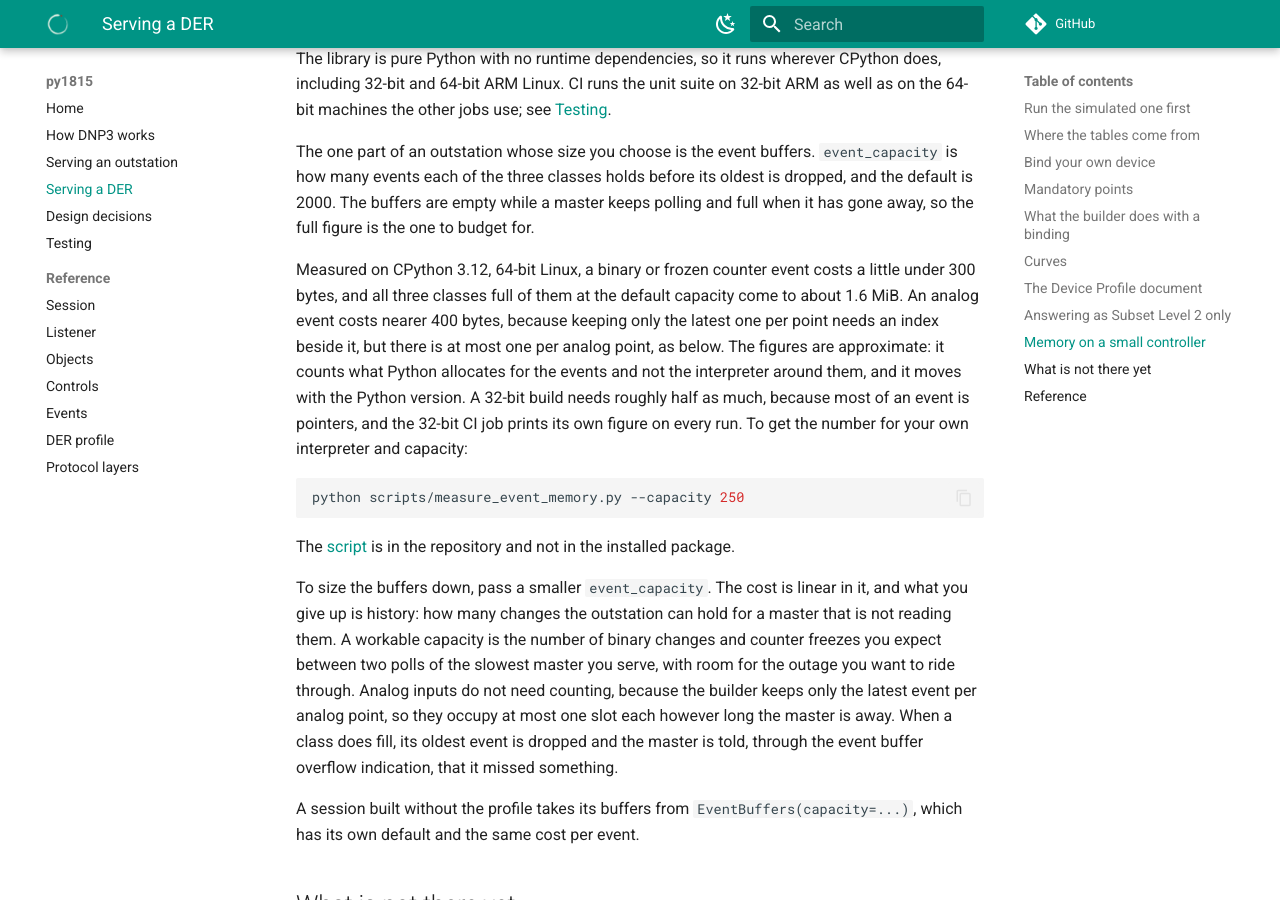
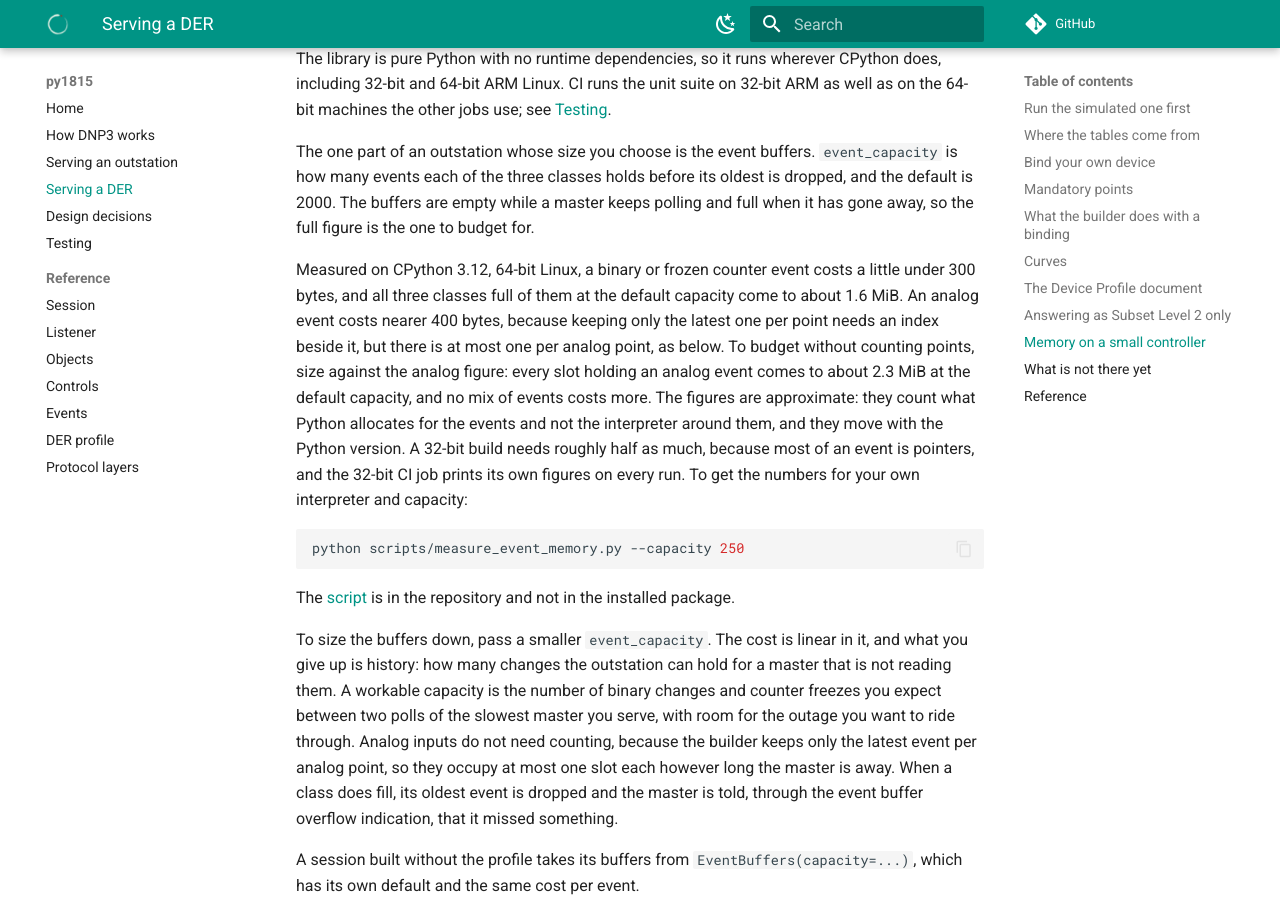
Before and after one commit to DERSecurity/py1815, an MkDocs documentation site: the page built from docs/der.md, in a window 1280 px wide and 900 px high, scrolled down 5590 px. Built offline with MkDocs 1.6.1 and Material for MkDocs 9.7.7, drawn with Linux system fonts in a browser that asks for light colours; comment, search, counter and statistics services are not loaded.

Commit message:
Name the analog figure as the one to size the event buffers against
The memory section gave the cost of a full buffer of binary or frozen counter events and the per-event cost of an analog one, and left the reader to work out a ceiling. An analog event is the largest of the three, so every slot holding one is the most any mix can cost. Say so, with the figure at the default capacity.

````diff
--- a/docs/der.md
+++ b/docs/der.md
@@ -259,10 +259,13 @@ Measured on CPython 3.12, 64-bit Linux, a binary or frozen counter event costs a
 little under 300 bytes, and all three classes full of them at the default
 capacity come to about 1.6 MiB. An analog event costs nearer 400 bytes, because
 keeping only the latest one per point needs an index beside it, but there is at
-most one per analog point, as below. The figures are approximate: it counts what Python allocates for the events and not
-the interpreter around them, and it moves with the Python version. A 32-bit
-build needs roughly half as much, because most of an event is pointers, and the
-32-bit CI job prints its own figure on every run. To get the number for your
+most one per analog point, as below. To budget without counting points, size
+against the analog figure: every slot holding an analog event comes to about
+2.3 MiB at the default capacity, and no mix of events costs more. The figures
+are approximate: they count what Python allocates for the events and not the
+interpreter around them, and they move with the Python version. A 32-bit build
+needs roughly half as much, because most of an event is pointers, and the
+32-bit CI job prints its own figures on every run. To get the numbers for your
 own interpreter and capacity:
 
 ```bash
````
